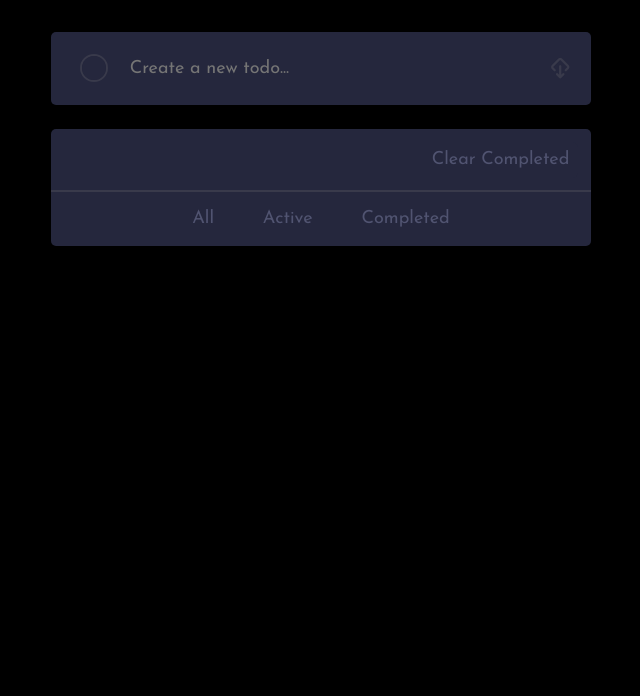
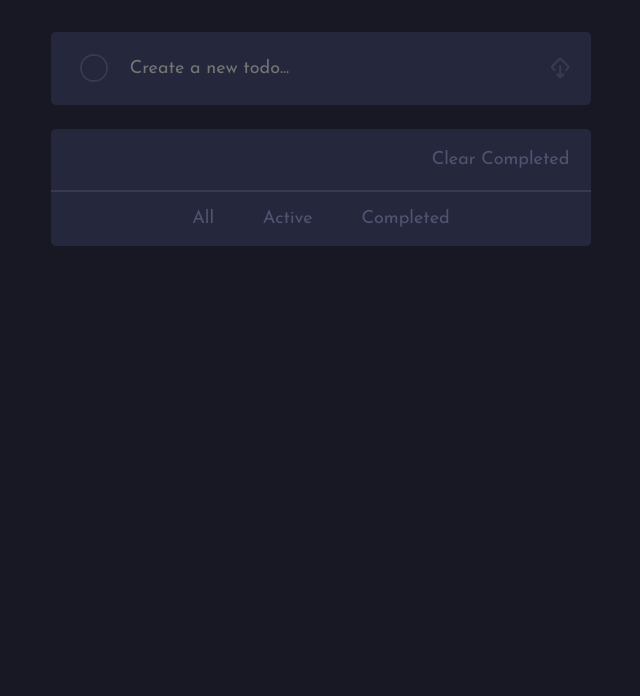
Before and after one commit to MikeeOo/todo, a website built with Vite: page index.html in a window 1280 px wide. Shown: the part 104-800 px from the top of the page, without its empty margins (319-959 px from the left). Built offline with nearby package versions, Linux system fonts and the light colour scheme; data requests are answered from the project's data file; files whose address does not match are found by name.

Commit message:
changed main background color

```diff
--- a/scss/utils/_variables.scss
+++ b/scss/utils/_variables.scss
@@ -5,7 +5,7 @@ $el-grey: #393A4B;
 
 $text-dim: #757575;
 
-$bg-main: #000000;
+$bg-main: #171823;
 $bg-aux: #25273D;
 
 $grad: linear-gradient(135deg, rgba(87, 222, 255, 1) 0%, rgba(192, 89, 243, 1) 100%);
```
